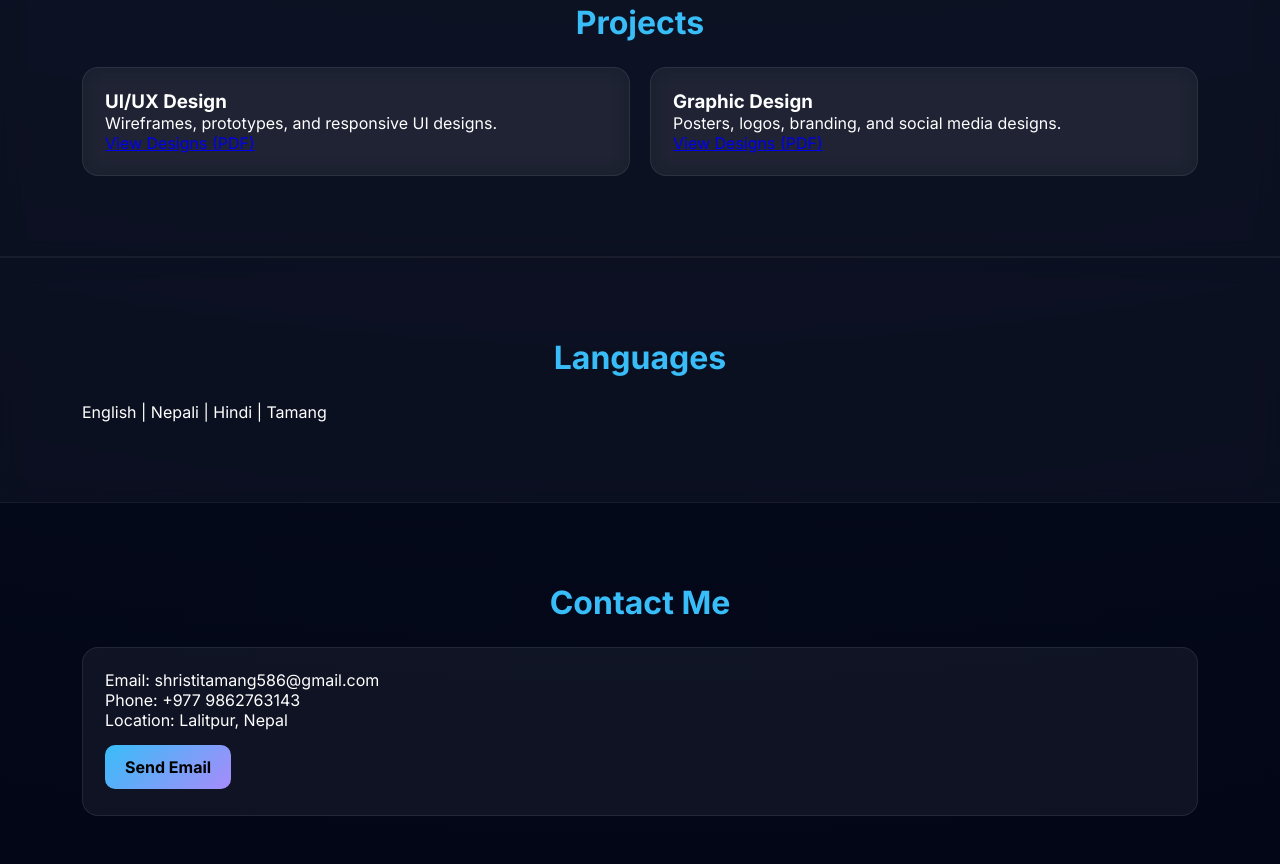
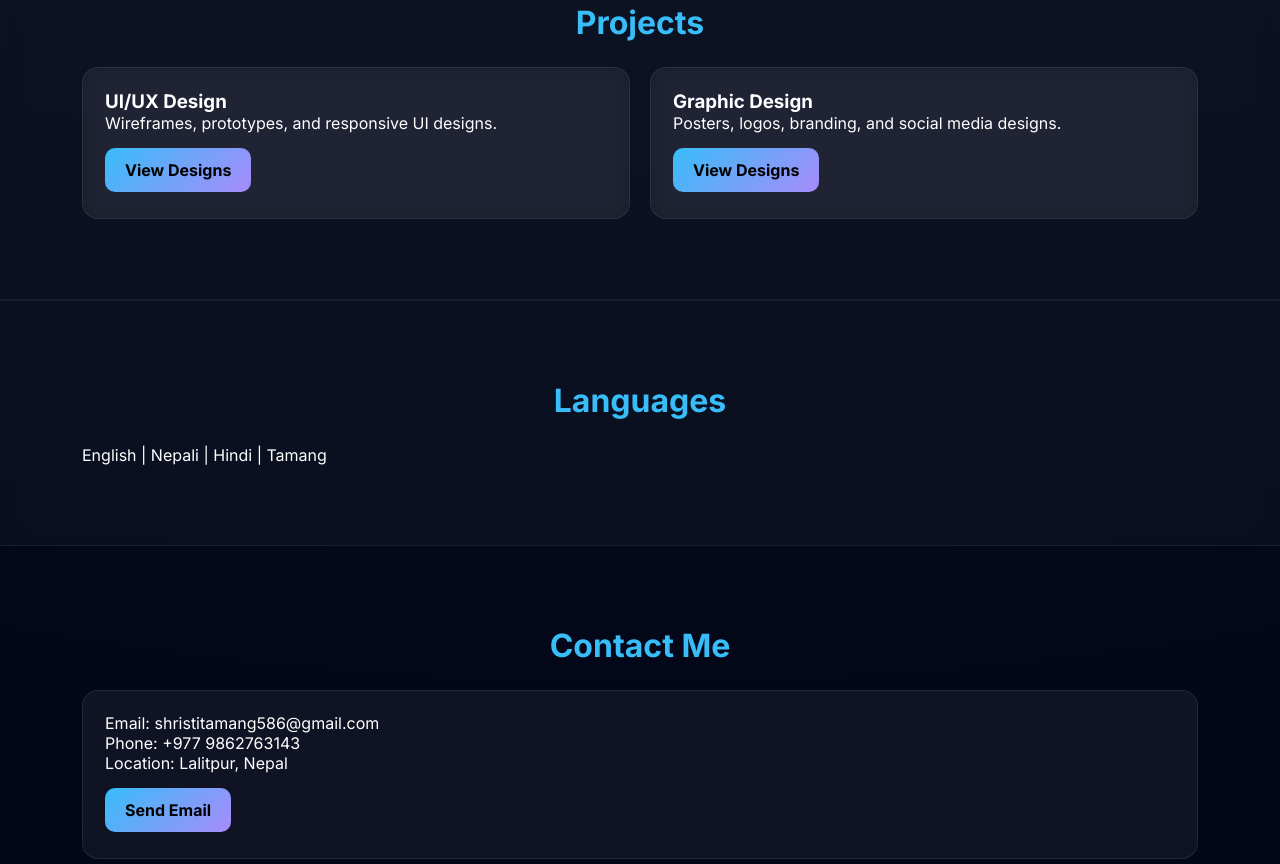
Before and after one commit to shristi-pro/shristi.github-io, a plain HTML site: page index.html in a window 1280 px wide. Shown: the part 2938-3802 px from the top of the page. Drawn offline with Linux system fonts and the light colour scheme.

Commit message:
Updated website design and content

```diff
--- a/index.html
+++ b/index.html
@@ -168,7 +168,8 @@
   <p>Wireframes, prototypes, and responsive UI designs.</p>
   <!-- PDF links instead of multiple images -->
   <div class="pdf-links">
-    <a href="pdfs/UIUXs.pdf" target="_blank">View Designs (PDF)</a>
+    <a href="images\UIUX.pdf" class="btn">View Designs</a>
+
   </div>
 </div>
 
@@ -177,7 +178,7 @@
   <p>Posters, logos, branding, and social media designs.</p>
   <!-- PDF links instead of multiple images -->
   <div class="pdf-links">
-    <a href="pdfs/graphics.pdf" target="_blank">View Designs (PDF)</a>
+    <a href="images\Graphics.pdf" class="btn">View Designs</a>
   </div>
 </div>
 
```
